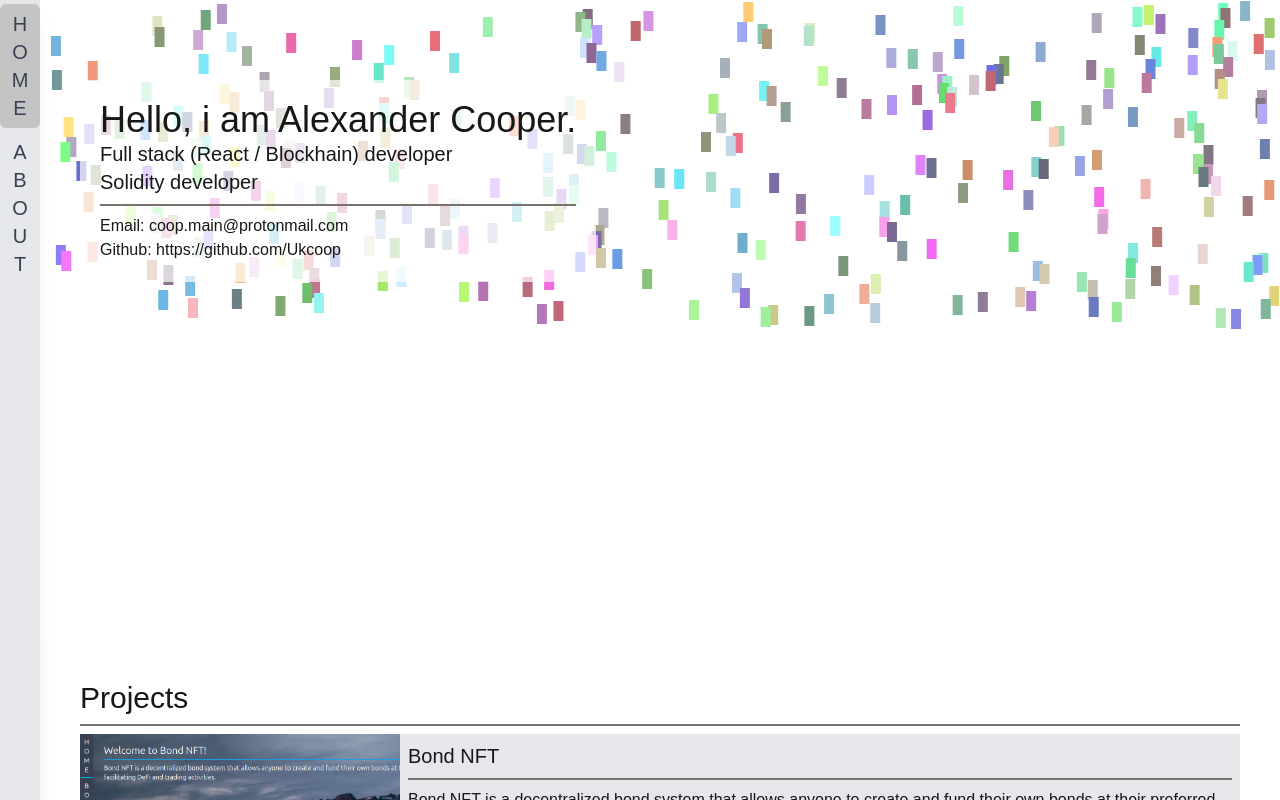
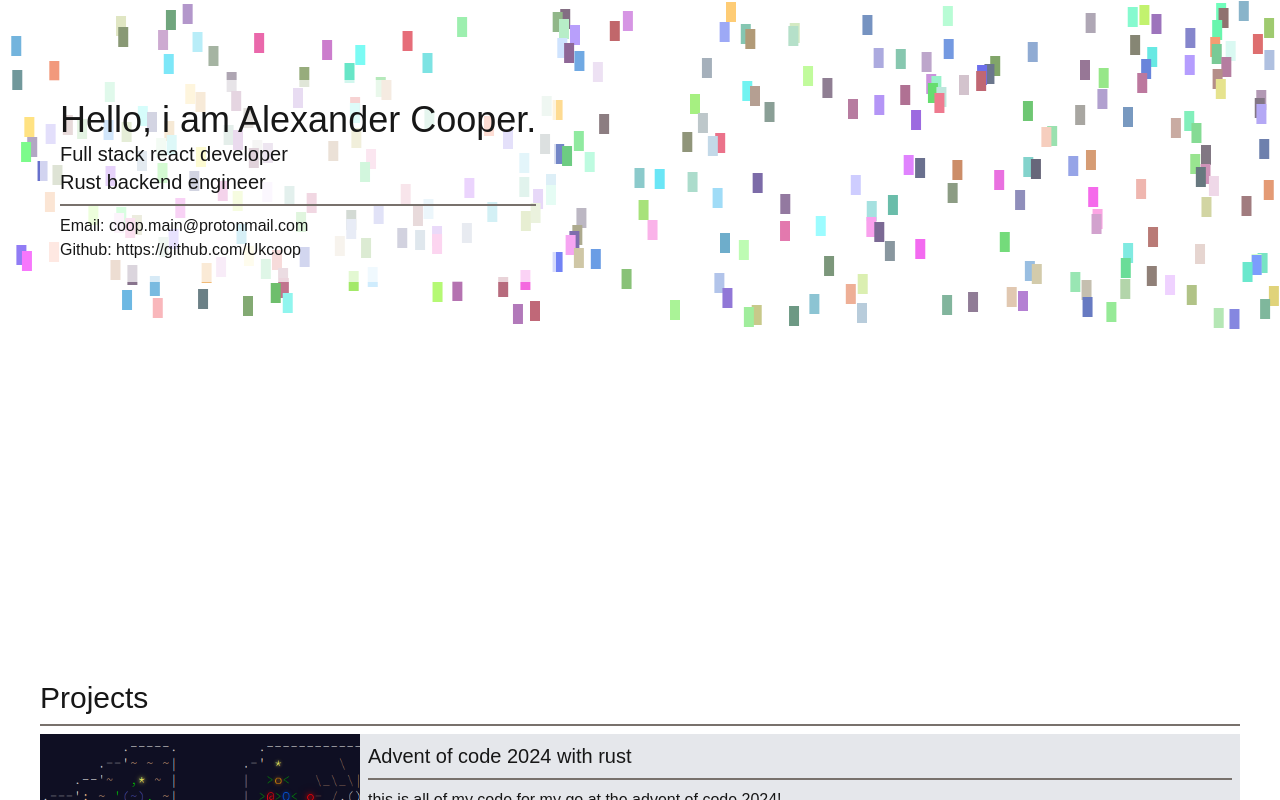
Before and after one commit to Ukcoop/ukcoop.github.io, a Next.js app: page / in a window 1280 px wide. Built offline with nearby package versions, Linux system fonts and the light colour scheme; a web font is replaced by a local one.

Commit message:
pivoting over to rust development
i decided to pivot over to rust because i am pretty good at doing
computer science stuff (see Ukcoop/advent-of-code-2024-rs) and it is a
more stable job than blockchain (better for my first job out of high
school).

```diff
--- a/app/components/hero.tsx
+++ b/app/components/hero.tsx
@@ -8,8 +8,8 @@ export default function Hero() {
       <div className="flex flex-col lg:pt-20 pt-5 lg:px-10 px-2 absolute top-0 left-0 z-10 w-full h-full dark:bg-black/40 bg-white/40">
         <div className="flex flex-col p-5 w-max max-w-full rounded-lg dark:bg-black/70 bg-white/70">
           <a className="lg:text-4xl text-2xl">Hello, i am Alexander Cooper.</a>
-          <a className="lg:text-xl text-md">Full stack (React / Blockhain) developer</a>
-          <a className="lg:text-xl text-md">Solidity developer</a>
+          <a className="lg:text-xl text-md">Full stack react developer</a>
+          <a className="lg:text-xl text-md">Rust backend engineer</a>
           <div className="h-0 border border-stone-500 my-2"></div>
           <a href={'mailto:' + info.email}>Email: {info.email}</a>
           <a href={info.github}>Github: {info.github}</a>
--- a/app/components/link.tsx
+++ b/app/components/link.tsx
@@ -7,7 +7,7 @@ export default function Link({ text, style, to }: { text: string, style: string,
   };
 
   return (
-    <a className={styles[style]} href={to}>
+    <a className={styles[style]} target="_blank" href={to}>
       {text}
     </a>
   );
--- a/app/components/miniTechBox.tsx
+++ b/app/components/miniTechBox.tsx
@@ -5,13 +5,18 @@ const techs: Techs = {
     background: "bg-blue-500/20",
     textColor: "text-blue-400",
   },
-  Solidity: {
+/*  Solidity: {
     background: "bg-violet-500/20",
     textColor: "text-violet-400",
   },
+*/
   Javascript: {
     background: "bg-yellow-500/20",
     textColor: "text-yellow-400",
+  },
+  Rust: {
+    background: "bg-orange-500/20",
+    textColor: "text-orange-400",
   },
   "Tailwind css": {
     background: "bg-sky-500/20",
@@ -21,7 +26,11 @@ const techs: Techs = {
     background: "bg-black/20 dark:bg-white/20",
     textColor: "text-black dark:text-white",
   },
-  Foundry: {
+  Cargo: {
+    background: "bg-yellow-500/20",
+    textColor: "text-yellow-400",
+  },
+/*  Foundry: {
     background: "bg-orange-500/20",
     textColor: "text-orange-400",
   },
@@ -45,6 +54,7 @@ const techs: Techs = {
     background: "bg-yellow-500/20",
     textColor: "text-yellow-400",
   },
+*/
   "Node js": {
     background: "bg-green-500/20",
     textColor: "text-green-400",
--- a/app/components/techBox.tsx
+++ b/app/components/techBox.tsx
@@ -1,17 +1,20 @@
 type Techs = Record<string, { borderColor: string, background: string, textColor: string, discription: string, icon: JSX.Element }>;
 
 import { BiLogoTypescript } from "react-icons/bi";
-import { SiSolidity } from "react-icons/si";
+//import { SiSolidity } from "react-icons/si";
 import { BiLogoJavascript } from "react-icons/bi";
+import { FaRust } from "react-icons/fa";
 import { SiTailwindcss } from "react-icons/si";
 
 import { RiNextjsFill } from "react-icons/ri";
-import { GiAnvil } from "react-icons/gi";
-import { GiSnake } from "react-icons/gi";
-import { FaHardHat } from "react-icons/fa";
-import { SiEthers } from "react-icons/si";
-import { SiChainlink } from "react-icons/si";
-import { GiUnicorn } from "react-icons/gi";
+import { SiDocker } from "react-icons/si";
+import { GiWoodenCrate } from "react-icons/gi";
+//import { GiAnvil } from "react-icons/gi";
+//import { GiSnake } from "react-icons/gi";
+//import { FaHardHat } from "react-icons/fa";
+//import { SiEthers } from "react-icons/si";
+//import { SiChainlink } from "react-icons/si";
+//import { GiUnicorn } from "react-icons/gi";
 import { SiNodedotjs } from "react-icons/si";
 
 const techs: Techs = {
@@ -22,19 +25,27 @@ const techs: Techs = {
     discription: "General purpose",
     icon: <BiLogoTypescript className="text-blue-400 text-3xl"/>
   },
-  Solidity: {
+/*  Solidity: {
     borderColor: "border-violet-500",
     background: "bg-violet-500/10",
     textColor: "text-violet-400",
     discription: "Smart contracts",
     icon: <SiSolidity className="text-violet-400 text-3xl"/>
   },
+*/
   Javascript: {
     borderColor: "border-yellow-500",
     background: "bg-yellow-500/10",
     textColor: "text-yellow-400",
     discription: "General purpose",
     icon: <BiLogoJavascript className="text-yellow-400 text-3xl"/>
+  },
+  Rust: {
+    borderColor: "border-orange-500",
+    background: "bg-orange-500/10",
+    textColor: "text-orange-400",
+    discription: "General purpose",
+    icon: <FaRust className="text-orange-400 text-3xl"/>
   },
   "Tailwind css": {
     borderColor: "border-sky-500",
@@ -50,6 +61,21 @@ const techs: Techs = {
     discription: "Full stack",
     icon: <RiNextjsFill className="text-black dark:text-white text-3xl"/>
   },
+  Docker: {
+    borderColor: "border-sky-500",
+    background: "bg-sky-500/10",
+    textColor: "text-sky-400",
+    discription: "Deployments",
+    icon: <SiDocker className="text-sky-400 text-3xl"/>
+  },
+  Cargo: {
+    borderColor: "border-yellow-500",
+    background: "bg-yellow-500/10",
+    textColor: "text-yellow-400",
+    discription: "Rust development",
+    icon: <GiWoodenCrate className="text-yellow-400 text-3xl"/>
+  },
+/*
   Foundry: {
     borderColor: "border-orange-500",
     background: "bg-orange-500/10",
@@ -92,6 +118,7 @@ const techs: Techs = {
     discription: "Local EVM node",
     icon: <FaHardHat className="text-yellow-400 text-3xl"/>
   },
+*/
   "Node js": {
     borderColor: "border-green-500",
     background: "bg-green-500/10",
--- a/app/json/projects.json
+++ b/app/json/projects.json
@@ -1,12 +1,12 @@
 {
   "projects": [
     {
-      "title": "Bond NFT",
-      "discription": "Bond NFT is a decentralized bond system that allows anyone to create and fund their own bonds at their preferred rates. This enables users to borrow tokens at a fixed rate and for a fixed period, facilitating DeFi and trading activities.",
-      "techUsed": ["Typescript", "Solidity", "Next js", "Foundry", "Ethers js", "Uniswap V2 & forks", "Chainlink", "Hardhat", "Slither"],
-      "image": "bond-nft-homepage.png",
+      "title": "Advent of code 2024 with rust",
+      "discription": "this is all of my code for my go at the advent of code 2024!",
+      "techUsed": ["Rust", "Cargo"],
+      "image": "stars-collected.png",
       "liveDemo": "",
-      "sourceCode": "https://github.com/Ukcoop/bond-nft-v2"
+      "sourceCode": "https://github.com/Ukcoop/advent-of-code-2024-rs"
     }
   ]
 }
--- a/app/main.tsx
+++ b/app/main.tsx
@@ -12,13 +12,13 @@ export default function Main() {
 
   const pages = [
     <Home key="0"/>,
-    <About key="1"/>
+//    <About key="1"/>
   ]
 
   return (
     <div className="flex flex-row h-svh max-h-svh overflow-crop">
-      <Navbar currentIndex={index} setIndex={setIndex}/>
-      {pages[index]}
+      {/*<Navbar currentIndex={index} setIndex={setIndex}/>*/}
+      {pages[0]}
     </div>
   );
 }
--- a/app/pageComponents/Home.tsx
+++ b/app/pageComponents/Home.tsx
@@ -24,13 +24,14 @@ export default function Home() {
         <div className="h-0 border border-stone-500 my-2"></div>
         <div className="flex flex-col sm:flex-row flex-wrap">
         {
-          ["Typescript", "Solidity", "Javascript", "Tailwind css"].map((name, index) => {
+          ["Typescript", "Rust", "Javascript", "Tailwind css"].map((name, index) => {
             return (<TechBox key={index} name={name}/>);
           })
         }
         </div>
       </div>
-      <div className="sm:pt-10 sm:px-10 pt-5 px-2">
+       {/*
+        <div className="sm:pt-10 sm:px-10 pt-5 px-2">
         <a className="sm:text-3xl text-2xl">Blockchain technologies and tools</a>
         <div className="h-0 border border-stone-500 my-2"></div>
         <div className="flex flex-col sm:flex-row flex-wrap">
@@ -41,12 +42,13 @@ export default function Home() {
         }
         </div>
       </div>
+      */}
       <div className="sm:pt-10 sm:px-10 pt-5 px-2">
-        <a className="sm:text-3xl text-2xl">Other frameworks and tools</a>
+        <a className="sm:text-3xl text-2xl">Frameworks and tools</a>
         <div className="h-0 border border-stone-500 my-2"></div>
         <div className="flex flex-col sm:flex-row flex-wrap">
         {
-          ["Next js", "Node js"].map((name, index) => {
+          ["Next js", "Node js", "Docker", "Cargo"].map((name, index) => {
             return (<TechBox key={index} name={name}/>);
           })
         }
```
Also changed, not shown: public/stars-collected.png (added).
